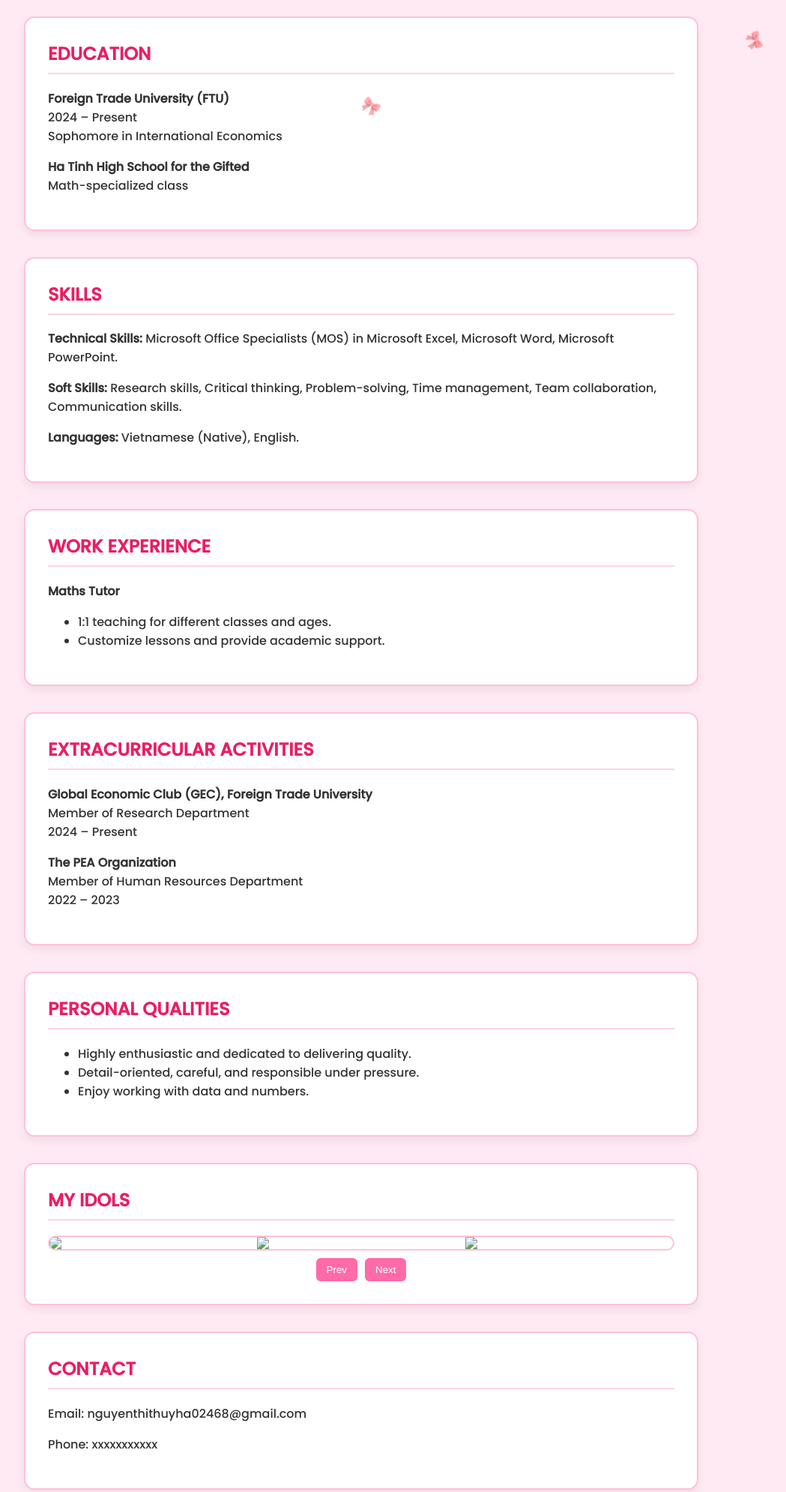
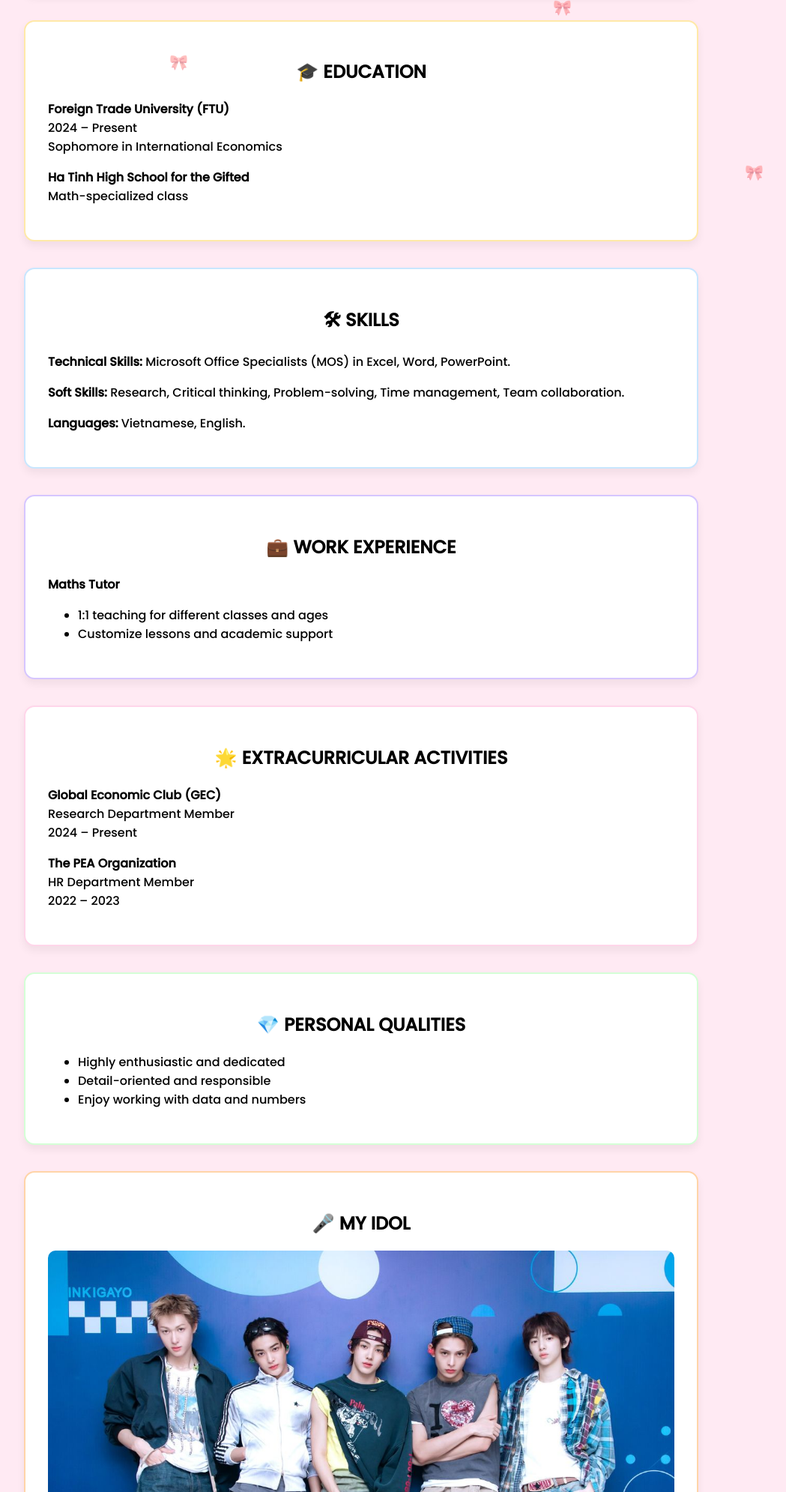
Before and after one commit to nguyenthithuyha02468/nguyenthithuyha02468.github.io, a plain HTML site: page index.html in a window 1280 px wide. Shown: the part 585-2575 px from the top of the page at 75% size, without its empty margins (158-1207 px from the left). Drawn offline with Linux system fonts and the light colour scheme.

Commit message:
Update index.html

```diff
--- a/index.html
+++ b/index.html
@@ -3,36 +3,35 @@
 <html lang="en">
 <head>
 <meta charset="UTF-8">
-<title>Nguyễn Thị Thúy Hà</title>
+<title>Nguyễn Thị Thúy Hà</title>
 
-<link href="https://fonts.googleapis.com/css2?family=Poppins:wght@300;500&family=Quicksand:wght@500&display=swap" rel="stylesheet">
+<link href="https://fonts.googleapis.com/css2?family=Poppins:wght@300;500&display=swap" rel="stylesheet">
 
 <style>
 
 body{
 margin:0;
 font-family:'Poppins',sans-serif;
-color:#333;
+background:#ffeaf3;
 scroll-behavior:smooth;
-background:#ffeaf3;
 overflow-x:hidden;
 }
 
-/* NƠ BAY BACKGROUND */
+/* background nơ */
 
 .bow{
 position:fixed;
 font-size:20px;
-opacity:0.5;
-animation:float 10s linear infinite;
+opacity:0.4;
+animation:float 12s linear infinite;
 }
 
 @keyframes float{
-0%{transform:translateY(100vh) rotate(0deg)}
-100%{transform:translateY(-10vh) rotate(360deg)}
+0%{transform:translateY(100vh)}
+100%{transform:translateY(-10vh)}
 }
 
-/* HEADER */
+/* header */
 
 header{
 position:fixed;
@@ -44,19 +43,23 @@ z-index:100;
 }
 
 nav{
-display:flex;
-justify-content:space-between;
-align-items:center;
 max-width:1200px;
 margin:auto;
+display:flex;
+align-items:center;
+gap:20px;
 }
 
-.logo{
-font-family:'Quicksand';
-font-size:22px;
-color:white;
-font-weight:bold;
+/* name box */
+
+.namebox{
+background:white;
+padding:8px 18px;
+border-radius:20px;
+font-weight:500;
 }
+
+/* menu */
 
 nav ul{
 list-style:none;
@@ -76,7 +79,7 @@ nav a:hover{
 text-decoration:underline;
 }
 
-/* CONTENT */
+/* content */
 
 .container{
 max-width:900px;
@@ -84,9 +87,10 @@ margin:auto;
 padding-top:120px;
 }
 
+/* section */
+
 .section{
 background:white;
-border:2px solid #ffc1da;
 border-radius:14px;
 padding:30px;
 margin-bottom:35px;
@@ -94,18 +98,28 @@ box-shadow:0 6px 12px rgba(0,0,0,0.06);
 }
 
 .section h2{
-margin-top:0;
-color:#e91e63;
-border-bottom:2px solid #ffd3e6;
-padding-bottom:8px;
+text-align:center;
+color:black;
 }
 
-/* PROFILE */
+/* viền màu */
+
+.profilebox{border:2px solid #ffc9c9;}
+.edu{border:2px solid #ffe9a8;}
+.skills{border:2px solid #c8e6ff;}
+.work{border:2px solid #d6c6ff;}
+.activities{border:2px solid #ffd6ea;}
+.qualities{border:2px solid #d4ffd6;}
+.idols{border:2px solid #ffd4a8;}
+.contact{border:2px solid #bfeaff;}
+
+/* profile layout */
 
 .profile{
 display:flex;
-gap:25px;
 align-items:center;
+justify-content:space-between;
+gap:20px;
 flex-wrap:wrap;
 }
 
@@ -115,12 +129,11 @@ border-radius:50%;
 border:4px solid #ff8ec4;
 }
 
-/* SLIDER */
+/* slider */
 
 .slider{
 overflow:hidden;
-border-radius:12px;
-border:2px solid #ffc1da;
+border-radius:10px;
 }
 
 .slides{
@@ -133,16 +146,14 @@ width:100%;
 }
 
 .buttons{
-display:flex;
-justify-content:center;
-gap:10px;
+text-align:center;
 margin-top:10px;
 }
 
 button{
 background:#ff6aa8;
+border:none;
 color:white;
-border:none;
 padding:8px 14px;
 border-radius:6px;
 cursor:pointer;
@@ -158,19 +169,17 @@ background:#ff3c87;
 
 <body>
 
-<!-- NƠ BAY -->
-
 <div class="bow" style="left:10%">🎀</div>
-<div class="bow" style="left:30%;animation-delay:2s">🎀</div>
-<div class="bow" style="left:50%;animation-delay:4s">🎀</div>
-<div class="bow" style="left:70%;animation-delay:1s">🎀</div>
-<div class="bow" style="left:90%;animation-delay:3s">🎀</div>
+<div class="bow" style="left:30%;animation-delay:3s">🎀</div>
+<div class="bow" style="left:50%;animation-delay:6s">🎀</div>
+<div class="bow" style="left:70%;animation-delay:2s">🎀</div>
+<div class="bow" style="left:90%;animation-delay:5s">🎀</div>
 
 <header>
 
 <nav>
 
-<div class="logo">Nguyễn Thị Thúy Hà</div>
+<div class="namebox">Search</div>
 
 <ul>
 <li><a href="#profile">Profile</a></li>
@@ -179,7 +188,7 @@ background:#ff3c87;
 <li><a href="#work">Work</a></li>
 <li><a href="#activities">Activities</a></li>
 <li><a href="#qualities">Qualities</a></li>
-<li><a href="#idols">Idols</a></li>
+<li><a href="#idol">My Idol</a></li>
 <li><a href="#contact">Contact</a></li>
 </ul>
 
@@ -188,13 +197,11 @@ background:#ff3c87;
 
 <div class="container">
 
-<div class="section" id="profile">
+<div class="section profilebox" id="profile">
 
-<h2>PROFILE</h2>
+<h2>👤 PROFILE</h2>
 
 <div class="profile">
-
-<img src="Screenshot 2026-01-21 151150.png">
 
 <p>
 A responsible and analytical student with a strong interest in scientific research.
@@ -202,13 +209,15 @@ Skilled in problem-solving, critical thinking, and teamwork.
 Eager to apply mathematical and economic knowledge to research projects and real-world applications.
 </p>
 
+<img src="Screenshot 2026-01-21 151150.png">
+
 </div>
 
 </div>
 
-<div class="section" id="education">
+<div class="section edu" id="education">
 
-<h2>EDUCATION</h2>
+<h2>🎓 EDUCATION</h2>
 
 <p><b>Foreign Trade University (FTU)</b><br>
 2024 – Present<br>
@@ -219,68 +228,68 @@ Math-specialized class</p>
 
 </div>
 
-<div class="section" id="skills">
+<div class="section skills" id="skills">
 
-<h2>SKILLS</h2>
+<h2>🛠 SKILLS</h2>
 
-<p><b>Technical Skills:</b> Microsoft Office Specialists (MOS) in Microsoft Excel, Microsoft Word, Microsoft PowerPoint.</p>
+<p><b>Technical Skills:</b> Microsoft Office Specialists (MOS) in Excel, Word, PowerPoint.</p>
 
-<p><b>Soft Skills:</b> Research skills, Critical thinking, Problem-solving, Time management, Team collaboration, Communication skills.</p>
+<p><b>Soft Skills:</b> Research, Critical thinking, Problem-solving, Time management, Team collaboration.</p>
 
-<p><b>Languages:</b> Vietnamese (Native), English.</p>
+<p><b>Languages:</b> Vietnamese, English.</p>
 
 </div>
 
-<div class="section" id="work">
+<div class="section work" id="work">
 
-<h2>WORK EXPERIENCE</h2>
+<h2>💼 WORK EXPERIENCE</h2>
 
 <p><b>Maths Tutor</b></p>
 
 <ul>
-<li>1:1 teaching for different classes and ages.</li>
-<li>Customize lessons and provide academic support.</li>
+<li>1:1 teaching for different classes and ages</li>
+<li>Customize lessons and academic support</li>
 </ul>
 
 </div>
 
-<div class="section" id="activities">
+<div class="section activities" id="activities">
 
-<h2>EXTRACURRICULAR ACTIVITIES</h2>
+<h2>🌟 EXTRACURRICULAR ACTIVITIES</h2>
 
-<p><b>Global Economic Club (GEC), Foreign Trade University</b><br>
-Member of Research Department<br>
+<p><b>Global Economic Club (GEC)</b><br>
+Research Department Member<br>
 2024 – Present</p>
 
 <p><b>The PEA Organization</b><br>
-Member of Human Resources Department<br>
+HR Department Member<br>
 2022 – 2023</p>
 
 </div>
 
-<div class="section" id="qualities">
+<div class="section qualities" id="qualities">
 
-<h2>PERSONAL QUALITIES</h2>
+<h2>💎 PERSONAL QUALITIES</h2>
 
 <ul>
-<li>Highly enthusiastic and dedicated to delivering quality.</li>
-<li>Detail-oriented, careful, and responsible under pressure.</li>
-<li>Enjoy working with data and numbers.</li>
+<li>Highly enthusiastic and dedicated</li>
+<li>Detail-oriented and responsible</li>
+<li>Enjoy working with data and numbers</li>
 </ul>
 
 </div>
 
-<div class="section" id="idols">
+<div class="section idols" id="idol">
 
-<h2>MY IDOLS</h2>
+<h2>🎤 MY IDOL</h2>
 
 <div class="slider">
 
 <div class="slides" id="slide">
 
-<img src="cortis1.png">
-<img src="cortis2.png">
-<img src="cortis3.png">
+<img src="cortis1.jpg">
+<img src="cortis2.jpg">
+<img src="cortis3.jpg">
 
 </div>
 
@@ -293,9 +302,9 @@ Member of Human Resources Department<br>
 
 </div>
 
-<div class="section" id="contact">
+<div class="section contact" id="contact">
 
-<h2>CONTACT</h2>
+<h2>📞 CONTACT</h2>
 
 <p>Email: nguyenthithuyha02468@gmail.com</p>
 <p>Phone: xxxxxxxxxxx</p>
```
